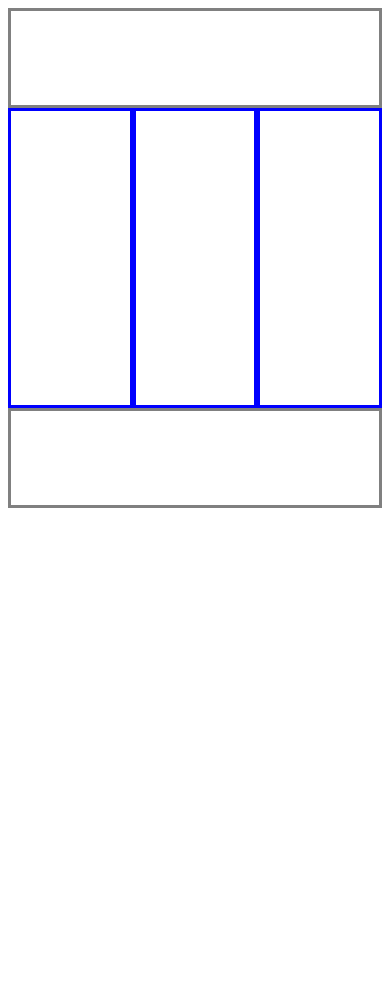
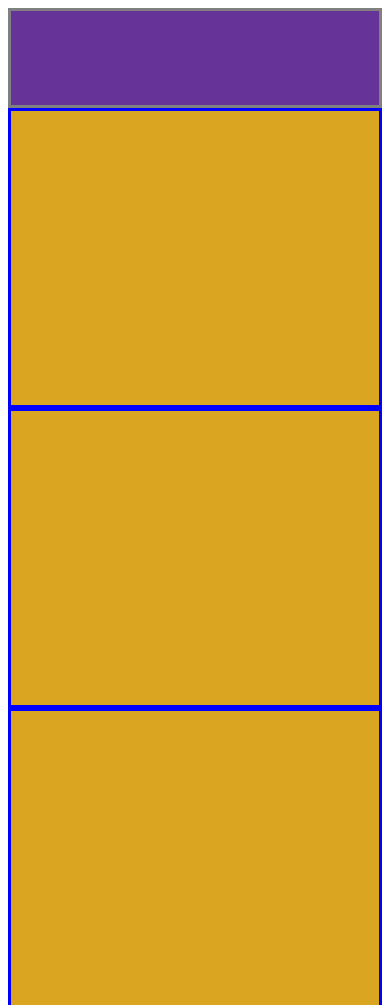
Before and after one commit to IHOPstack/100devs, a plain HTML site: page class05-materials/15minspain/index.html in a window 390 px wide. Shown: the top 1005 px of the page. Before the commit the page ends 844 px from the top, so only its background shows below. Drawn offline with Linux system fonts and the light colour scheme.

Commit message:
Made 15 mins responosive

```diff
--- a/class05-materials/15minspain/main.css
+++ b/class05-materials/15minspain/main.css
@@ -12,3 +12,25 @@ section{
     float: left;
     width: 33.3333%;
 }
+
+@media screen and (max-width: 960px) {
+    section {
+        background-color: goldenrod;
+    }
+}
+
+@media screen and (max-width: 780px) {
+    header, footer {
+        background-color: rebeccapurple;
+    }
+}
+
+@media screen and (max-width: 640px) {
+    body {
+        display: flex;
+        flex-direction: column;
+    }
+    section {
+        width: 100%;
+    }
+}
```
